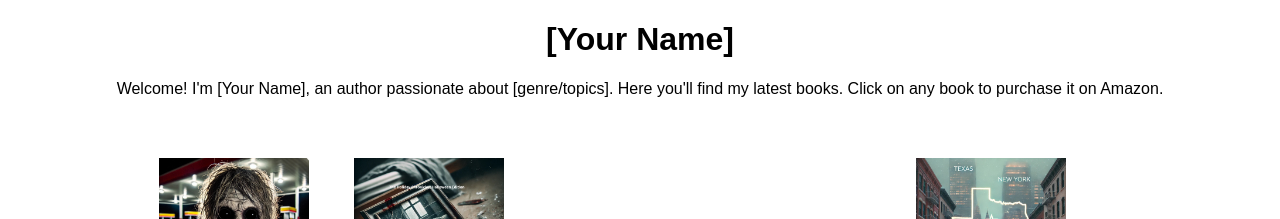
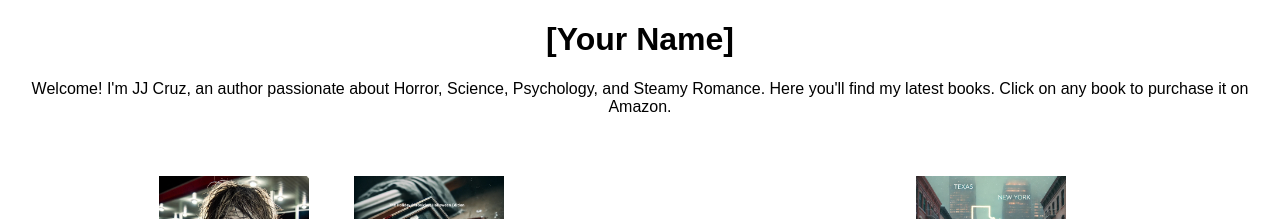
Before and after one commit to AuthorJJCruz/My-Books, a plain HTML site: page index.html in a window 1280 px wide. Shown: the top 219 px of the page. Drawn offline with Linux system fonts and the light colour scheme.

Commit message:
Update index.html
latest to include bio

```diff
--- a/index.html
+++ b/index.html
@@ -16,7 +16,7 @@
 <body>
     <h1>[Your Name]</h1>
     <div class="bio">
-        <p>Welcome! I'm [Your Name], an author passionate about [genre/topics]. Here you'll find my latest books. Click on any book to purchase it on Amazon.</p>
+        <p>Welcome! I'm JJ Cruz, an author passionate about Horror, Science, Psychology, and Steamy Romance. Here you'll find my latest books. Click on any book to purchase it on Amazon.</p>
     </div>
     <div class="book">
         <a href="https://www.amazon.com/dp/B0DJRXP8BG" target="_blank">
```
